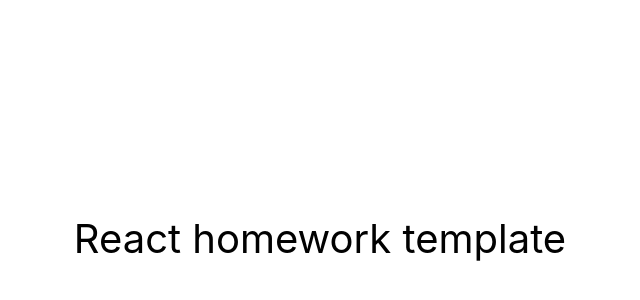
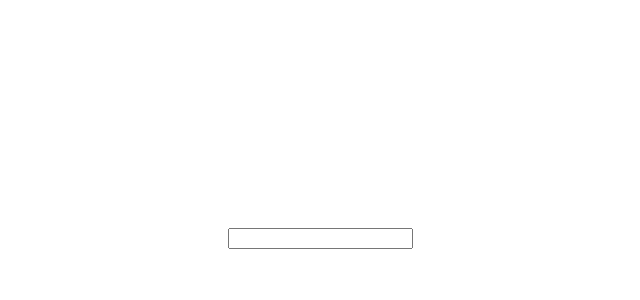
Before and after one commit to IamLoren/goit-react-hw-02-phonebook, a React (Create React App) app: page / in a window 1280 px wide. Shown: the part 162-462 px from the top of the page, without its empty margins (320-960 px from the left). Built offline with nearby package versions, Linux system fonts and the light colour scheme.

Commit message:
first markup

```diff
--- a/package.json
+++ b/package.json
@@ -2,11 +2,12 @@
   "name": "react-homework-template",
   "version": "0.1.0",
   "private": true,
-  "homepage": "https://goitacademy.github.io/react-homework-template/",
+  "homepage": "https://iamloren.github.io/goit-react-hw-02-phonebook/",
   "dependencies": {
     "@testing-library/jest-dom": "^5.16.3",
     "@testing-library/react": "^12.1.4",
     "@testing-library/user-event": "^13.5.0",
+    "nanoid": "^5.0.4",
     "react": "^18.1.0",
     "react-dom": "^18.1.0",
     "react-scripts": "5.0.1",
--- a/src/components/App.jsx
+++ b/src/components/App.jsx
@@ -1,5 +1,21 @@
-export const App = () => {
-  return (
+import React from 'react';
+import { InputField } from './InputField/InputField';
+
+export class App extends React.Component {
+
+  state = {
+    contacts: [],
+    name: ''
+  }
+
+
+  handleNameChange = (event) => {
+    this.setState({ name: event.target.value });
+  }
+
+  render () {
+    console.log(this.state)
+    return (
     <div
       style={{
         height: '100vh',
@@ -10,7 +26,8 @@ export const App = () => {
         color: '#010101'
       }}
     >
-      React homework template
+      <InputField nameState={this.state.name} handleNameChange={this.handleNameChange}/>
     </div>
   );
+  }
 };
--- /dev/null
+++ b/src/components/InputField/InputField.jsx
@@ -0,0 +1,8 @@
+import React from 'react';
+import { nanoid } from 'nanoid';
+
+export const InputField = ({nameState, handleNameChange}) => {
+  return (
+    <input name='contactName' value={nameState} type="text" onChange={handleNameChange}/>
+  )
+}
```
Also changed, not shown: 1 other file (tests, documents, lock files or other folders).
